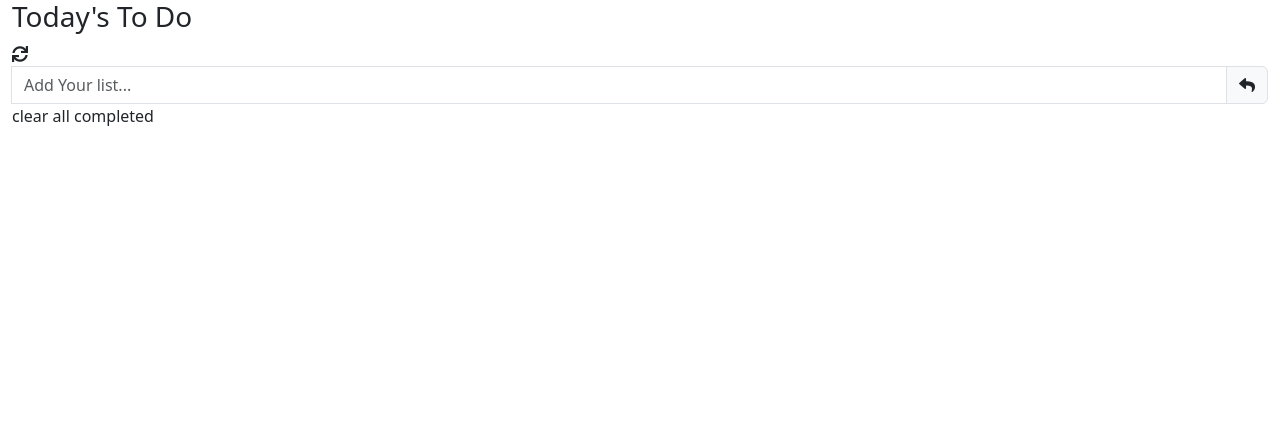
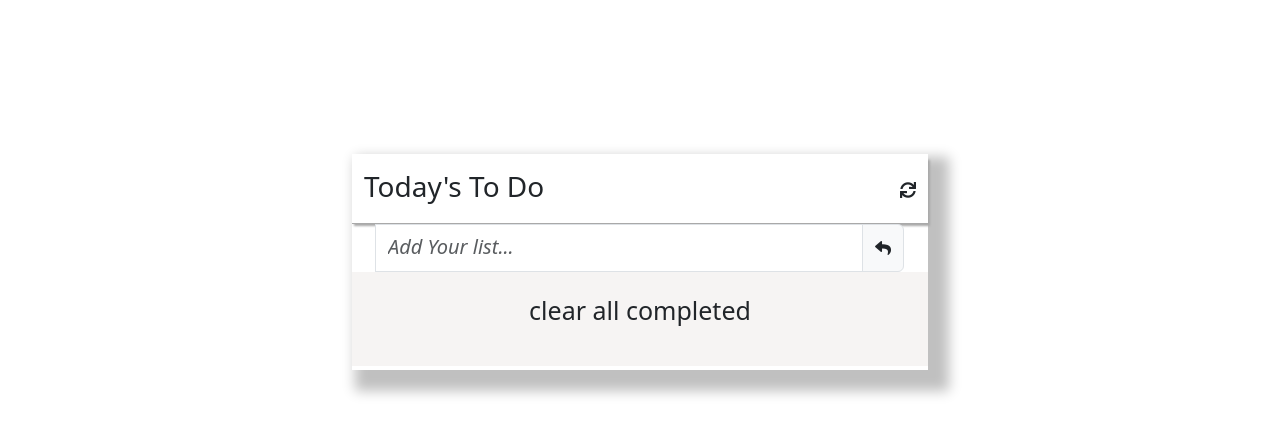
Before and after one commit to ridabensalem/to-do-list, a website built with webpack: page src/index.html in a window 1280 px wide. Built offline with nearby package versions, Linux system fonts and the light colour scheme.

Commit message:
Update the layout of taks container

```diff
--- a/src/style.css
+++ b/src/style.css
@@ -1,50 +1,65 @@
-* body {
-  background-color: #f7f5f7;
-  display: flex;
-  justify-content: center;
+main {
+  box-shadow: 12px 12px 12px 9px silver;
+  width: 45% !important;
+  margin-top: 12%;
+  padding: 4px 30px;
 }
 
-.refresh {
-  position: relative;
-  left: 64vh;
+#list,
+#todays {
+  display: flex;
+  justify-content: space-between;
+  align-items: center;
+  border-bottom: 0.5px solid darkgray;
+  padding: 12px;
+  box-shadow: 2px 2px 2px darkgrey;
 }
 
-li {
-  list-style-type: none;
+#list span {
+  font-size: 15px;
 }
 
-.container {
-  box-shadow: rgba(0, 0, 0, 0.15) 0 2px 8px;
-  width: 80vh;
-  background-color: #fff;
-  margin: 30vh 0;
+#defaultCheck1 {
+  border-color: black;
+  margin-right: 12px;
 }
 
-#task_input {
+#input,
+.input-group {
+  padding: 0;
+  margin: 0;
+}
+
+input {
+  box-sizing: border-box;
+  height: 3rem;
   border: none;
+  border-bottom: 0.5px solid darkgray;
+}
+
+input:focus {
   outline: none;
+}
+
+input::placeholder {
   font-style: italic;
   font-size: 20px;
 }
 
-#task_input:active {
-  border: none;
+#footer {
+  padding: 20px;
+  background-color: rgb(246, 244, 243);
 }
 
-hr {
-  border: 1px inset  rgba(0, 0, 0, 0.08);
-  width: 104%;
-  position: relative;
-  right: 5%;
+#footer p {
+  text-align: center;
+  font-size: 25px;
 }
 
-.clear {
-  text-align: center;
-  background-color: rgb(246, 246, 246);
-  height: 4vh;
-  padding-top: 20px;
+#litsBtn {
+  cursor: pointer;
 }
 
-.clear a {
-  color: gray;
+.checked {
+  text-decoration: line-through;
 }
```
